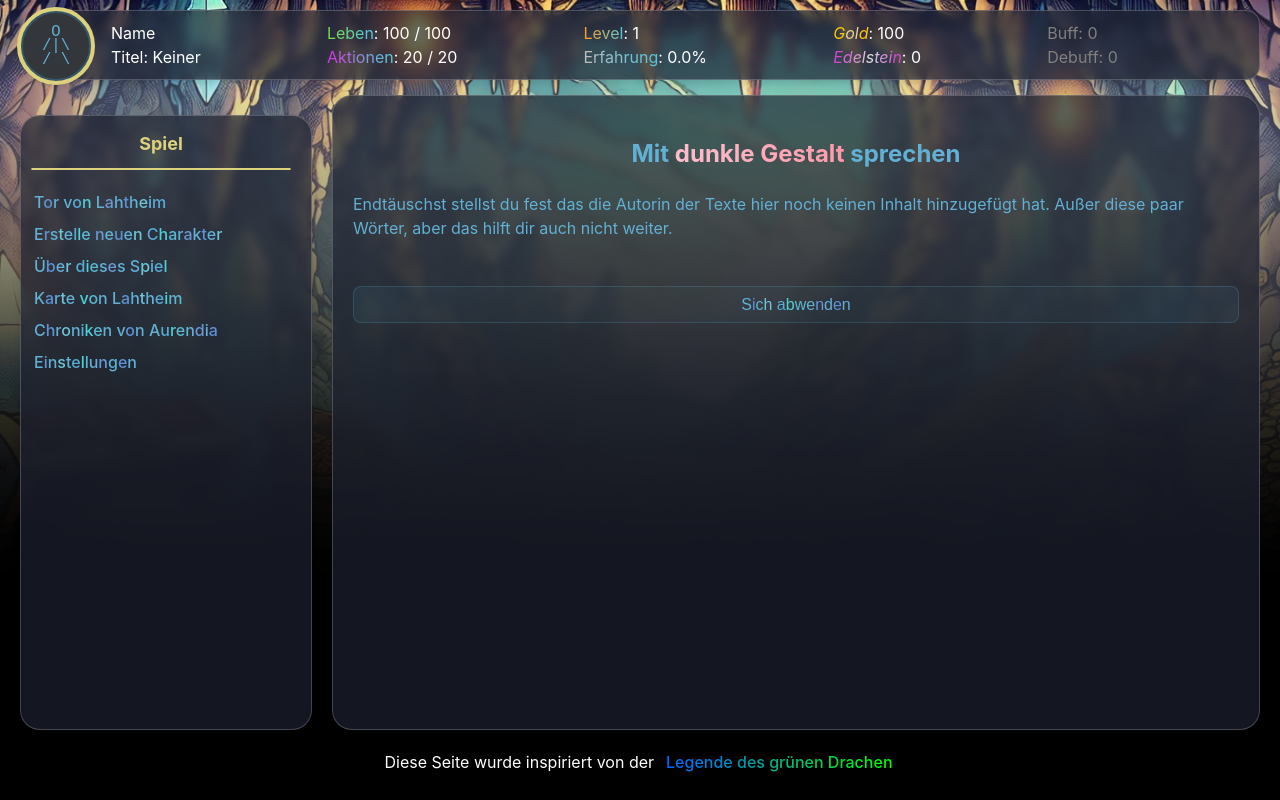
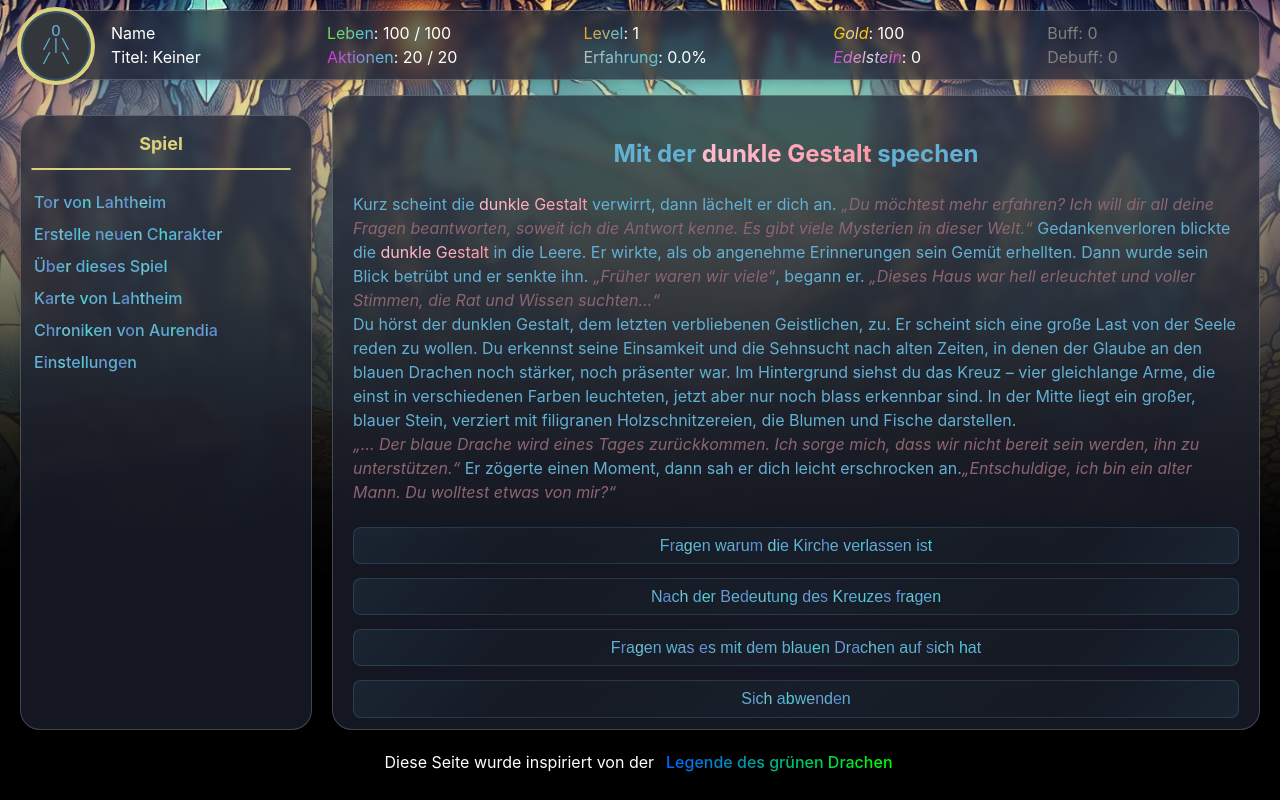
Before and after one commit to Nora404/blauerDrache, a React (Vite) app: page /church-talk in a window 1280 px wide. Built offline with nearby package versions, Linux system fonts and the light colour scheme.

Commit message:
add talk in church

```diff
--- a/src/data/gameEvents/019ChurchPeace.tsx
+++ b/src/data/gameEvents/019ChurchPeace.tsx
@@ -8,14 +8,14 @@ export const event019ChurchPeace: GameEvent = {
     buttons: [
         {
             label: "Ausruhen",
-            result: "(Stimmung wird Normal und -1 {SYSTEM.Aktionen})",
+            result: "(Stimmung wird Normal und -4 {SYSTEM.Aktionen})",
             conditions: {
                 operator: ">",
-                playerStats: { "actionPoints": 0 },
+                playerStats: { "actionPoints": 3 },
             },
             getAction: () => ({
                 fluxDelta: { "feeling": "Normal" },
-                stateDelta: { "actionPoints": -1 },
+                stateDelta: { "actionPoints": -4 },
                 message: message0
             })
         }
--- /dev/null
+++ b/src/data/gameEvents/020ChurchTalk.tsx
@@ -0,0 +1,46 @@
+import { GameEvent } from "../eventData";
+
+//#region [events]
+export const event020ChurchTalk: GameEvent = {
+    id: "event020ChurchTalk",
+    label: "",
+    description: "",
+    buttons: [
+        {
+            label: "Fragen warum die Kirche verlassen ist",
+            result: "",
+            getAction: () => ({
+                nextEvents: [{ "eventId": "event020ChurchTalk-1", "probability": 100 }]
+            })
+        },
+        {
+            label: "Nach der Bedeutung des Kreuzes fragen",
+            result: "",
+            getAction: () => ({
+                nextEvents: [{ "eventId": "event020ChurchTalk-2", "probability": 100 }]
+            })
+        },
+        {
+            label: "Fragen was es mit dem blauen Drachen auf sich hat",
+            result: "",
+            getAction: () => ({
+                nextEvents: [{ "eventId": "event020ChurchTalk-3", "probability": 100 }]
+            })
+        },
+        {
+            label: "Erwähnen das du als Geistlicher nach Lahtheim gekommen bist",
+            result: "",
+            conditions: {
+                operator: "=",
+                playerMeta: {
+                    calling: "Geistlicher"
+                }
+            },
+            getAction: () => ({
+                nextEvents: [{ "eventId": "event020ChurchTalk-4", "probability": 100 }]
+            })
+        }
+    ],
+    places: []
+};
+//#endregion
--- /dev/null
+++ b/src/data/gameEvents/020ChurchTalk1.tsx
@@ -0,0 +1,26 @@
+import { GameEvent } from "../eventData";
+
+//#region [events]
+export const event020ChurchTalk1: GameEvent = {
+    id: "event020ChurchTalk-1",
+    label: "Warum ist die Kirche verlassen?",
+    description: descriptionText(),
+    buttons: [
+        {
+            label: "Ich habe noch eine Frage",
+            result: "",
+            getAction: () => ({
+                nextEvents: [{ "eventId": "event020ChurchTalk", "probability": 100 }]
+            })
+        }
+    ],
+    places: []
+};
+//#endregion
+
+
+function descriptionText() {
+    return (
+        `{Talk|dunkleGestalt}„Der Glaube verblasst - genau wie die Erinnerung an den blauen Drachen“{/Talk}, murmelt die {NPC.dunkleGestalt} traurig. {Talk|dunkleGestalt}„Die Menschen haben vergessen, was sie ihm verdanken. Heute kümmern sie sich nur noch um ihre eigenen Belange.“{/Talk} Zum ersten Mal hörst du Bitterkeit in seiner Stimme. {Talk|dunkleGestalt}„Die Stadt hat kein Interesse mehr an unserem Glauben. Dieses Haus überlebt nur noch durch die Spenden der wenigen Besucher – nicht mehr durch die Bürger oder die Stadt selbst.“{/Talk} Langsam dreht er sich um und blickt hinauf zum großen Kreuz, in dessen Mitte der blaue Stein ruht. {Talk|dunkleGestalt}„Ich bin der Letzte. Wenn ich gehe, wird das Wissen der Ersten nur noch in Büchern existieren. Es wird zu Märchen… zu Mythen verkommen.“{/Talk}`
+    );
+}
--- /dev/null
+++ b/src/data/gameEvents/020ChurchTalk2.tsx
@@ -0,0 +1,31 @@
+import { GameEvent } from "../eventData";
+
+//#region [events]
+export const event020ChurchTalk2: GameEvent = {
+    id: "event020ChurchTalk-2",
+    label: "Welche Bedeutung hat das Kreuz?",
+    description: descriptionText(),
+    buttons: [
+        {
+            label: "Ich habe noch eine Frage",
+            result: "",
+            getAction: () => ({
+                nextEvents: [{ "eventId": "event020ChurchTalk", "probability": 100 }]
+            })
+        }
+    ],
+    places: []
+};
+//#endregion
+
+
+function descriptionText() {
+    return (
+        `Die {NPC.dunkleGestalt} deutet dir, ihm zu folgen. Gemeinsam geht ihr zum vorderen Podest, auf dem das Kreuz ruht. Die bemalte Holzoberfläche ist rissig, doch kein Staub bedeckt sie. Erst jetzt erkennst du es: Im blauen Stein schimmert die Silhouette eines Drachen. {Talk|player}„Der blaue Drache…!“ {/Talk} flüsterst du ehrfürchtig.
+
+Dein Blick wandert entlang der kunstvollen Verzierungen bis hin zu den vier Armen des Kreuzes. Schwach kannst du erkennen, dass sich die Farben wie Ranken zur Mitte hin schlängeln - einige verschmelzen miteinander, andere verblassen, während wieder andere kräftiger hervortreten. Die dunkle Gestalt folgt deinem Blick. {Talk|dunkleGestalt}„Das sind die Ersten“{/Talk}, sagt er leise. {Talk|dunkleGestalt}„Einst gab es nur Alles und Nichts. Dann entstanden die Ersten. In einem ewigen Kampf vereinten sie sich, löschten sich gegenseitig aus oder wurden stärker. Aus ihnen entsprang der blaue Drache.“{/Talk}
+
+{Talk|player}„Dann… ist der blaue Drache einer der Ersten? Was ist mit den anderen? Gibt es sie noch?“{/Talk} fragst du.
+Nachdenklich blickt er ins Leere. {Talk|dunkleGestalt}„Der Kampf hat nie wirklich geendet. Der blaue Drache beschützt uns noch immer.“{/Talk} Einen Moment lang herrscht Stille. {Talk|dunkleGestalt}„Hast du noch Fragen, mein Kind?“{/Talk}`
+    );
+}
--- /dev/null
+++ b/src/data/gameEvents/020ChurchTalk3.tsx
@@ -0,0 +1,29 @@
+import { GameEvent } from "../eventData";
+
+//#region [events]
+export const event020ChurchTalk3: GameEvent = {
+    id: "event020ChurchTalk-3",
+    label: "Was hat es mit dem blauen Drachen auf sich?",
+    description: descriptionText(),
+    buttons: [
+        {
+            label: "Ich habe noch eine Frage",
+            result: "",
+            getAction: () => ({
+                nextEvents: [{ "eventId": "event020ChurchTalk", "probability": 100 }]
+            })
+        }
+    ],
+    places: []
+};
+//#endregion
+
+
+function descriptionText() {
+    return (
+        `Die {NPC.dunkleGestalt} scheint sich über deine Frage zu freuen. {Talk|dunkleGestalt}„Ihm verdanken wir alles, was du siehst. Einst war dieses Land eine tote Ödnis, lebensfeindlich und karg. Doch der blaue Drache nahm eine seiner Schuppen und legte sie in die Erde. Daraus entsprang Wasser - und mit ihm erwachte das Land zu neuem Leben.“{/Talk}
+
+Er lächelt, seine Stimme wird mit jedem Satz lebhafter. Mit leuchtenden Augen beschreibt er, wie der blaue Drache das Land beschützte und es immer wieder von der drohenden Dunkelheit befreite. Je länger du zuhörst, desto fantastischer klingen seine Erzählungen. Du fragst dich, wie viel davon tatsächlich überliefert wurde und wie viel er hinzufügt, um die Geschichte auszuschmücken. Nachdem er geendet hat, sieht er dich erwartungsvoll an.
+{Talk|dunkleGestalt}„Möchtest du noch etwas wissen?“{/Talk}`
+    );
+}
--- /dev/null
+++ b/src/data/gameEvents/020ChurchTalk4.tsx
@@ -0,0 +1,26 @@
+import { GameEvent } from "../eventData";
+
+//#region [events]
+export const event020ChurchTalk4: GameEvent = {
+    id: "event020ChurchTalk-4",
+    label: "Ich möchte ein Geistlicher werden",
+    description: descriptionText(),
+    buttons: [
+        {
+            label: "Ich habe noch eine Frage",
+            result: "",
+            getAction: () => ({
+                nextEvents: [{ "eventId": "event020ChurchTalk", "probability": 100 }]
+            })
+        }
+    ],
+    places: []
+};
+//#endregion
+
+
+function descriptionText() {
+    return (
+        `Ungläubig starrt er dich an. {Talk|dunkleGestalt}„Wirklich?“{/Talk} murmelt er leise. Nachdenklich mustert er dich, dann fragt er: {Talk|dunkleGestalt}„Willst du dich diesem Haus anschließen – den Hütern des blauen Drachen?“{/Talk}`
+    );
+}
--- a/src/layout/GameEventChain.tsx
+++ b/src/layout/GameEventChain.tsx
@@ -116,7 +116,7 @@ export const GameEventChain: React.FC<GameEventChainProps> = ({
         return (
           <div key={idx}>
             {event.label && <HeaderSmall>{event.label}</HeaderSmall>}
-            <p className="mb-1 text-left">{description}</p>
+            {description && <p className="mb-1 text-left">{description}</p>}
 
             {outcomeMessage ? (
               <p className="mb-1 text-left" style={{ color: "#aaffff" }}>
@@ -132,12 +132,10 @@ export const GameEventChain: React.FC<GameEventChainProps> = ({
                 />
               ))
             )}
-            <br />
           </div>
         );
       })}
 
-      <br />
       <ActionButton onClick={onFinishChain} label="Sich abwenden" />
     </div>
   );
--- a/src/layout/PlaceTemplate.tsx
+++ b/src/layout/PlaceTemplate.tsx
@@ -53,7 +53,6 @@ const PlaceTemplate: React.FC<PlaceTemplateProps> = observer(
             {noEventHappend}
             <ActionButton onClick={handleBack} label="Sich abwenden" />
             <br />
-            <br />
           </>
         )}
         {firstEvent && (
--- a/src/playground/lahtheim/center/church/ChurchTalk.tsx
+++ b/src/playground/lahtheim/center/church/ChurchTalk.tsx
@@ -1,8 +1,9 @@
 //#region [imports]
 import React from 'react';
+import { WeightedEvent } from '../../../../data/eventData';
 import { NPC } from '../../../../data/helper/colorfullStrings';
-import ActionButton from '../../../../layout/ActionButtons/ActionButton';
-import { useNavigate } from 'react-router-dom';
+import Talk from '../../../../utility/Formatted/Talk';
+import PlaceTemplate from '../../../../layout/PlaceTemplate';
 //#endregion
 
 //#region [prepare]
@@ -12,23 +13,31 @@ type ChurchTalkProps = {
 
 //#region [prepare]
 const ChurchTalk: React.FC<ChurchTalkProps> = () => {
-    const navigate = useNavigate();
-    //#endregion
+    const possibleEvents: WeightedEvent[] = [
+        { eventId: "event020ChurchTalk", probability: 100 },
+    ];
 
-    //#region [handler]
-    const handleBack = () => {
-        navigate("/church");
-    }
-    //#endregion
+    const description = (
+        <p className="mb-1 text-left">
+            Kurz scheint die {NPC.dunkleGestalt} verwirrt, dann lächelt er dich an. <Talk color="dunkleGestalt">„Du möchtest mehr erfahren? Ich will dir all deine Fragen beantworten, soweit ich die Antwort kenne. Es gibt viele Mysterien in dieser Welt.“</Talk>           Gedankenverloren blickte die {NPC.dunkleGestalt} in die Leere. Er wirkte, als ob angenehme Erinnerungen sein Gemüt erhellten. Dann wurde sein Blick betrübt und er senkte ihn. <Talk color="dunkleGestalt">„Früher waren wir viele“</Talk>, begann er. <Talk color="dunkleGestalt">„Dieses Haus war hell erleuchtet und voller Stimmen, die Rat und Wissen suchten…“</Talk><br />
+            Du hörst der dunklen Gestalt, dem letzten verbliebenen Geistlichen, zu. Er scheint sich eine große Last von der Seele reden zu wollen. Du erkennst seine Einsamkeit und die Sehnsucht nach alten Zeiten, in denen der Glaube an den blauen Drachen noch stärker, noch präsenter war. Im Hintergrund siehst du das Kreuz – vier gleichlange Arme, die einst in verschiedenen Farben leuchteten, jetzt aber nur noch blass erkennbar sind.
+            In der Mitte liegt ein großer, blauer Stein, verziert mit filigranen Holzschnitzereien, die Blumen und Fische darstellen.<br />
+            <Talk color="dunkleGestalt">„… Der blaue Drache wird eines Tages zurückkommen. Ich sorge mich, dass wir nicht bereit sein werden, ihn zu unterstützen.“</Talk> Er zögerte einen Moment, dann sah er dich leicht erschrocken an.
+            <Talk color="dunkleGestalt">„Entschuldige, ich bin ein alter Mann. Du wolltest etwas von mir?“</Talk>
+        </p>
+    );
+    // #endregion
 
-    //#region [jsx]
+    // #region [jsx]
     return (
-        <div className='max-width'>
-            <h2>Mit {NPC.dunkleGestalt} sprechen</h2>
-            <p className='mb-1 text-left'>
-                Endtäuschst stellst du fest das die Autorin der Texte hier noch keinen Inhalt hinzugefügt hat. Außer diese paar Wörter, aber das hilft dir auch nicht weiter.
-            </p><br />
-            <ActionButton onClick={handleBack} label='Sich abwenden' />
+        <div className="max-width">
+            <PlaceTemplate
+                title={<>Mit der {NPC.dunkleGestalt} spechen</>}
+                description={description}
+                backPath="/church"
+                possibleEvents={possibleEvents}
+                chanceOfAnyEvent={1}
+            />
         </div>
     );
     //#endregion
--- a/src/utility/Formatted/Talk.tsx
+++ b/src/utility/Formatted/Talk.tsx
@@ -19,6 +19,7 @@ export const talkingColors: Record<string, string> = {
   blauesWesen: "#A3D8FF",
   rotesWesen: "#ff3333",
   dunkleGestalt: "#8C6570",
+  player: "#C7FAFF",
 };
 
 type TextColorKey = keyof typeof textColors;
```
Also changed, not shown: src/data/eventList.tsx (+10 -0 lines).
